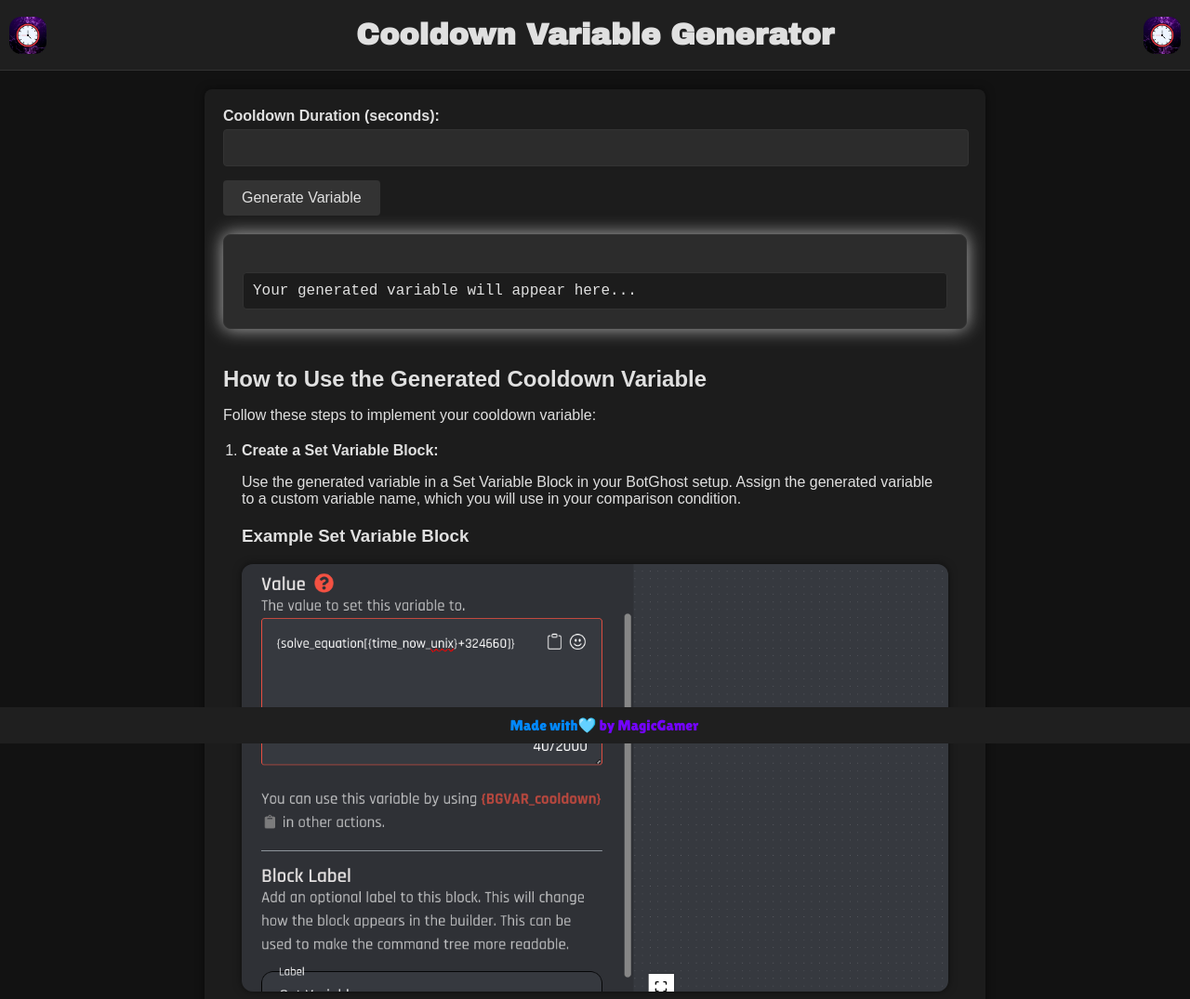
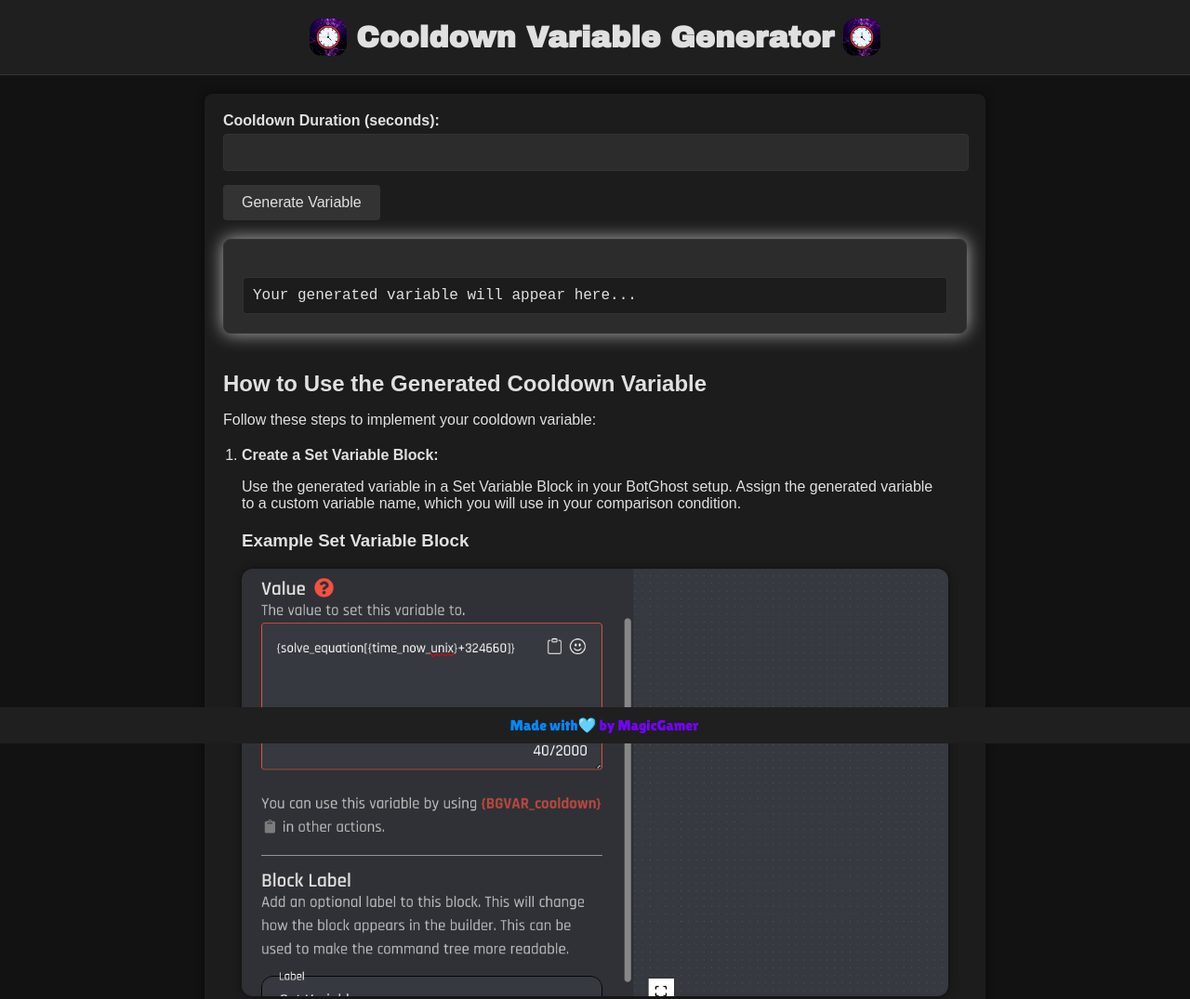
Before and after one commit to mgbots/bgcooldown, a plain HTML site: page index.html in a window 1280 px wide. Shown: the top 1075 px of the page at 93% size. Drawn offline with Linux system fonts and the light colour scheme.

Commit message:
Update style.css

```diff
--- a/style.css
+++ b/style.css
@@ -10,26 +10,17 @@ header {
     background-color: #1f1f1f;
     color: #e0e0e0;
     padding: 20px;
-    text-align: center;
     border-bottom: 1px solid #333;
-    position: relative;
+    display: flex;
+    align-items: center;
+    justify-content: center;
     font-family: 'Archivo Black', sans-serif;
 }
 
 .header-icon {
-    position: absolute;
-    top: 50%;
-    transform: translateY(-50%);
     width: 40px;
     height: 40px;
-}
-
-.header-icon.left {
-    left: 10px;
-}
-
-.header-icon.right {
-    right: 10px;
+    margin: 0 10px;
 }
 
 .header-icon img {
```
